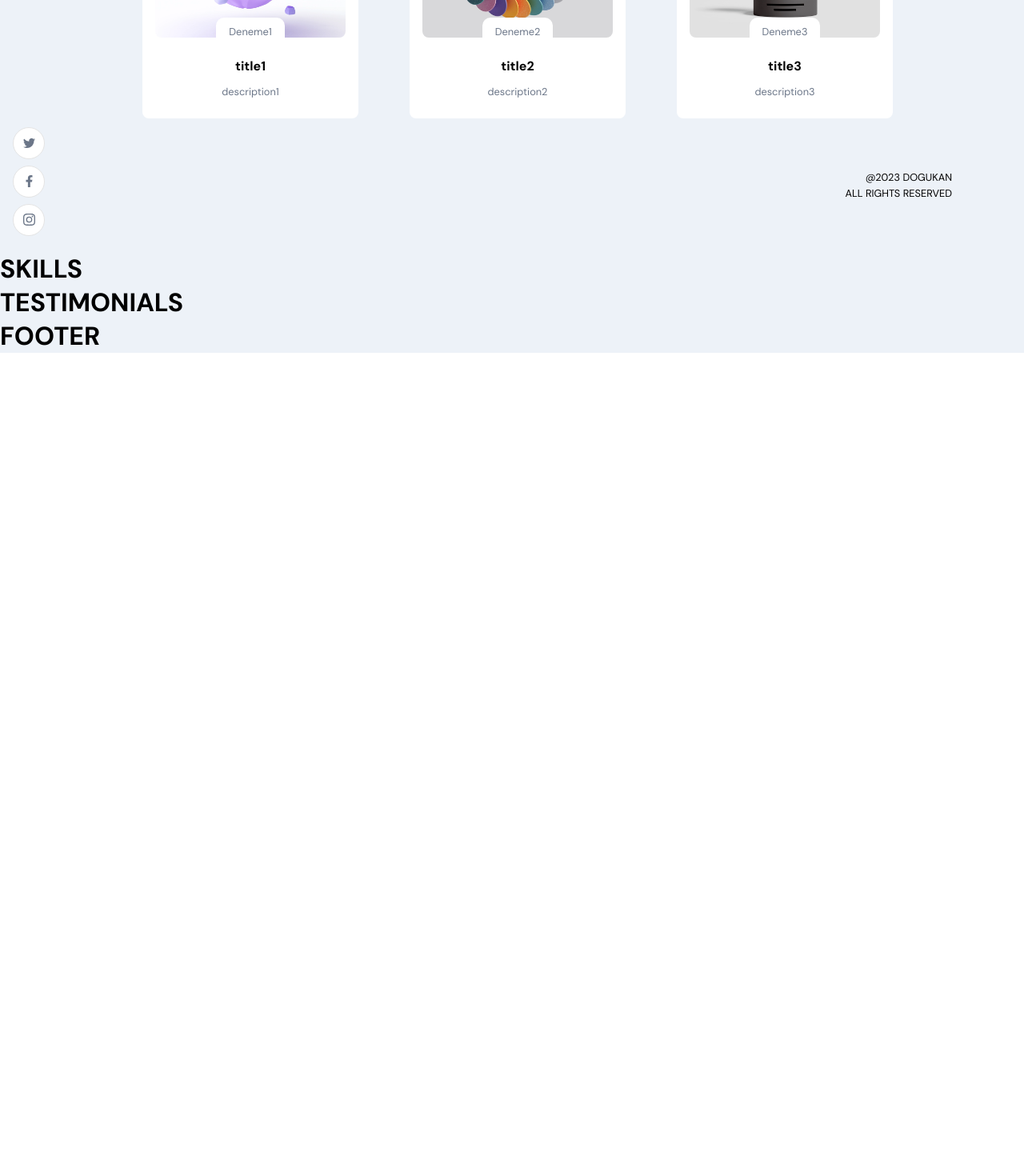
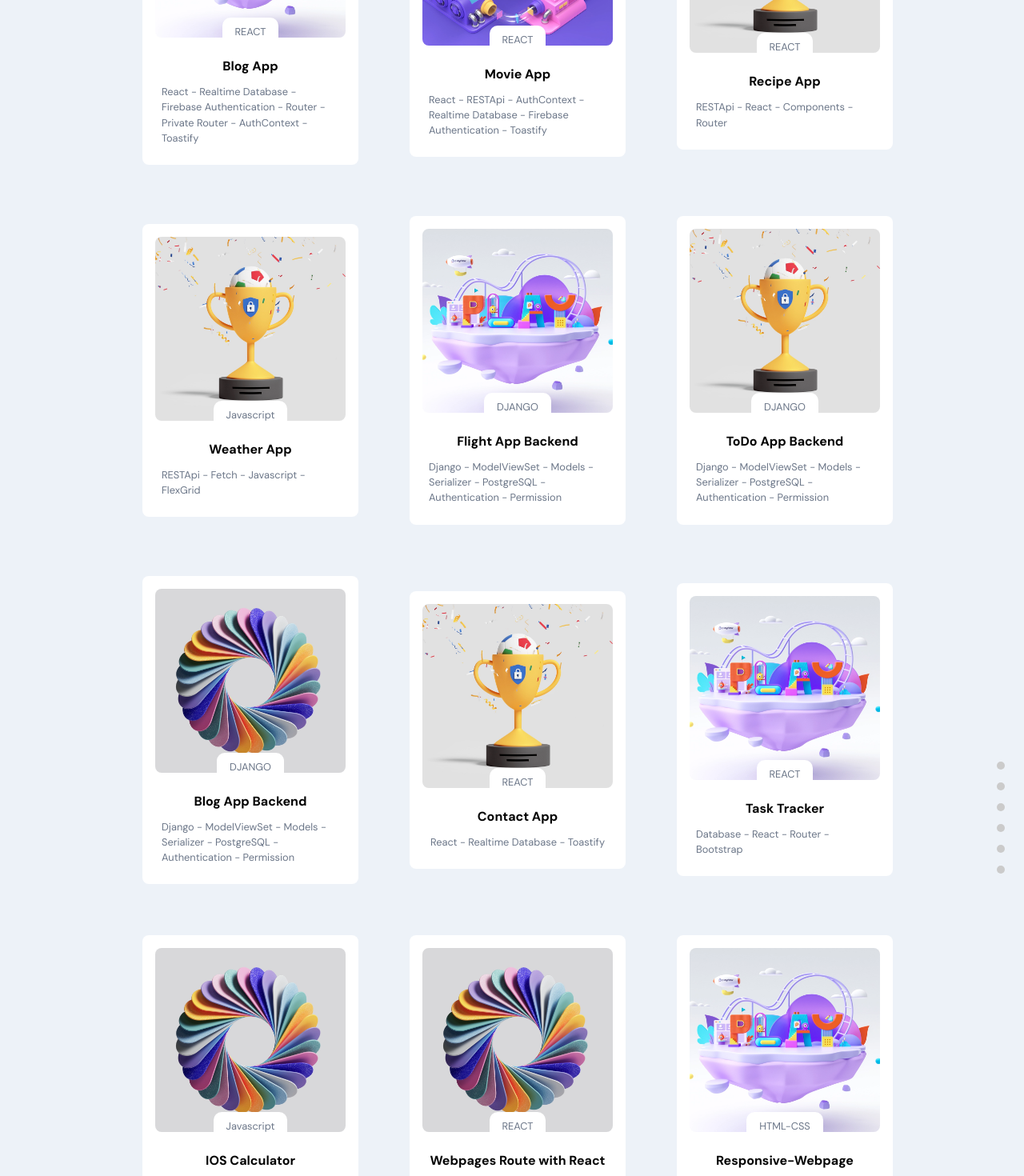
Before and after one commit to DogukanCifci/my-personal-webpage, a React (Create React App) app: page / in a window 1280 px wide. Shown: the part 2100-3570 px from the top of the page at 80% size. Before the commit the page ends 2541 px from the top, so only its background shows below. Built offline with nearby package versions, Linux system fonts and the light colour scheme.

Commit message:
projects added

```diff
--- a/src/constants/images.js
+++ b/src/constants/images.js
@@ -10,7 +10,6 @@ import react from "../assets/react.png";
 import sass from "../assets/sass.png";
 import typescript from "../assets/typescript.png";
 import dogukan_logo from "../assets/dogukan_logo.png";
-
 import profile6 from "../assets/profile6.PNG";
 import circle from "../assets/circle.svg";
 import bgIMG from "../assets/bgIMG.png";
--- a/src/container/Work/projects.js
+++ b/src/container/Work/projects.js
@@ -2,23 +2,149 @@ import { images } from "../../constants";
 
 export const projects = [
   {
-    tag: "Deneme1",
-    title: "title1",
+    tag: "REACT",
+    title: "Blog App",
     url: `${images.about01}`,
-    project_link: "#",
-    code_link: "#",
-    description: "description1",
+    description:
+      "React - Realtime Database - Firebase Authentication - Router - Private Router - AuthContext - Toastify",
+    project_link: "https://blog-app-react-dogukan.vercel.app",
+    code_link: "https://github.com/DogukanCifci/blog-app-react",
   },
   {
-    tag: "Deneme2",
-    title: "title2",
-    url: `${images.about02}`,
-    description: "description2",
+    tag: "REACT",
+    title: "Movie App",
+    url: `${images.about04}`,
+    description:
+      "React - RESTApi - AuthContext - Realtime Database -  Firebase Authentication - Toastify",
+    project_link: "https://movie-app-react-dogukan.vercel.app",
+    code_link: "https://github.com/DogukanCifci/movie-app-react",
   },
   {
-    tag: "Deneme3",
-    title: "title3",
+    tag: "REACT",
+    title: "Recipe App",
     url: `${images.about03}`,
-    description: "description3",
+    description: "RESTApi - React - Components - Router",
+    project_link: "https://recipe-app-project-dogukan.vercel.app",
+    code_link: "https://github.com/DogukanCifci/RecipeAppProject",
+  },
+
+  {
+    tag: "Javascript",
+    title: "Weather App",
+    url: `${images.about03}`,
+    description: "RESTApi - Fetch - Javascript - FlexGrid",
+    project_link: "https://weather-app-bay-six-60.vercel.app",
+    code_link: "https://github.com/DogukanCifci/Weather-App",
+  },
+  {
+    tag: "DJANGO",
+    title: "Flight App Backend",
+    url: `${images.about01}`,
+    description:
+      "Django - ModelViewSet - Models - Serializer - PostgreSQL - Authentication - Permission",
+    project_link: "https://github.com/DogukanCifci/11_FlightApp_Auth",
+    code_link: "https://github.com/DogukanCifci/11_FlightApp_Auth",
+  },
+  {
+    tag: "DJANGO",
+    title: "ToDo App Backend",
+    url: `${images.about03}`,
+    description:
+      "Django - ModelViewSet - Models - Serializer - PostgreSQL - Authentication - Permission",
+    project_link: "https://github.com/DogukanCifci/ToDo-App-Backend",
+    code_link: "https://github.com/DogukanCifci/ToDo-App-Backend",
+  },
+  {
+    tag: "DJANGO",
+    title: "Blog App Backend",
+    url: `${images.about02}`,
+    description:
+      "Django - ModelViewSet - Models - Serializer - PostgreSQL - Authentication - Permission",
+    project_link: "https://github.com/DogukanCifci/Blog-App-Backend",
+    code_link: "https://github.com/DogukanCifci/Blog-App-Backend",
+  },
+
+  {
+    tag: "REACT",
+    title: "Contact App",
+    url: `${images.about03}`,
+    description: "React - Realtime Database - Toastify",
+    project_link: "https://fire-contact-react-dogukan.vercel.app",
+    code_link: "https://github.com/DogukanCifci/fire-contact-react",
+  },
+  {
+    tag: "REACT",
+    title: "Task Tracker",
+    url: `${images.about01}`,
+    description: "Database - React - Router - Bootstrap",
+    project_link: "https://tasktrackerdogukanc.vercel.app",
+    code_link: "https://github.com/DogukanCifci/TaskTracker-REACT",
+  },
+  {
+    tag: "Javascript",
+    title: "IOS Calculator",
+    url: `${images.about02}`,
+    description: "HTML - CSS - Grid - Javascript",
+    project_link: "https://dogukancifci.github.io/ios-Calculator/",
+    code_link: "https://github.com/DogukanCifci/ios-Calculator",
+  },
+  {
+    tag: "REACT",
+    title: "Webpages Route with React",
+    url: `${images.about02}`,
+    description: "React - Router - Bootstrap",
+    project_link: "https://webpages-route-dogukan.vercel.app",
+    code_link: "https://github.com/DogukanCifci/Webpages-route-React",
+  },
+
+  {
+    tag: "HTML-CSS",
+    title: "Responsive-Webpage",
+    url: `${images.about01}`,
+    project_link:
+      "https://dogukancifci.github.io/responsive-clarusway-webpage/",
+    code_link: "https://github.com/DogukanCifci/responsive-clarusway-webpage",
+    description: "HTML - CSS - FlexGrid - Bootstrap",
+  },
+  {
+    tag: "HTML-CSS",
+    title: "Team Members Page",
+    url: `${images.about03}`,
+    description: "HTML - CSS - Vertical - Bootstrap - Flexbox",
+    project_link: "https://dogukancifci.github.io/Team-Members-Page/",
+    code_link: "https://github.com/DogukanCifci/Team-Members-Page",
+  },
+  {
+    tag: "Javascript",
+    title: "Guess Number",
+    url: `${images.about04}`,
+    description: "HTML - CSS - Javascript - DomManipulation",
+    project_link: "https://dogukancifci.github.io/JS-NumberGuess/",
+    code_link: "https://github.com/DogukanCifci/JS-NumberGuess",
+  },
+  {
+    tag: "HTML-CSS",
+    title: "Freelance Web Design",
+    url: `${images.about02}`,
+    description: "NavTabs - Flexbox - HTML - CSS - Bootstrap ",
+    project_link: "https://dogukancifci.github.io/freelance-web-design/",
+    code_link: "https://github.com/DogukanCifci/freelance-web-design",
+  },
+
+  {
+    tag: "Javascript",
+    title: "STOP WATCH",
+    url: `${images.about04}`,
+    description: "Javascript - Set Interval - HTML - CSS",
+    project_link: "https://stopwatch1-liard.vercel.app",
+    code_link: "https://github.com/DogukanCifci/StopWatch",
+  },
+  {
+    tag: "Javascript",
+    title: "ToDo App",
+    url: `${images.about01}`,
+    description: "HTML - CSS - Javascript - DomManipulation",
+    project_link: "https://to-do-dogukan.vercel.app",
+    code_link: "https://github.com/DogukanCifci/ToDo",
   },
 ];
```
